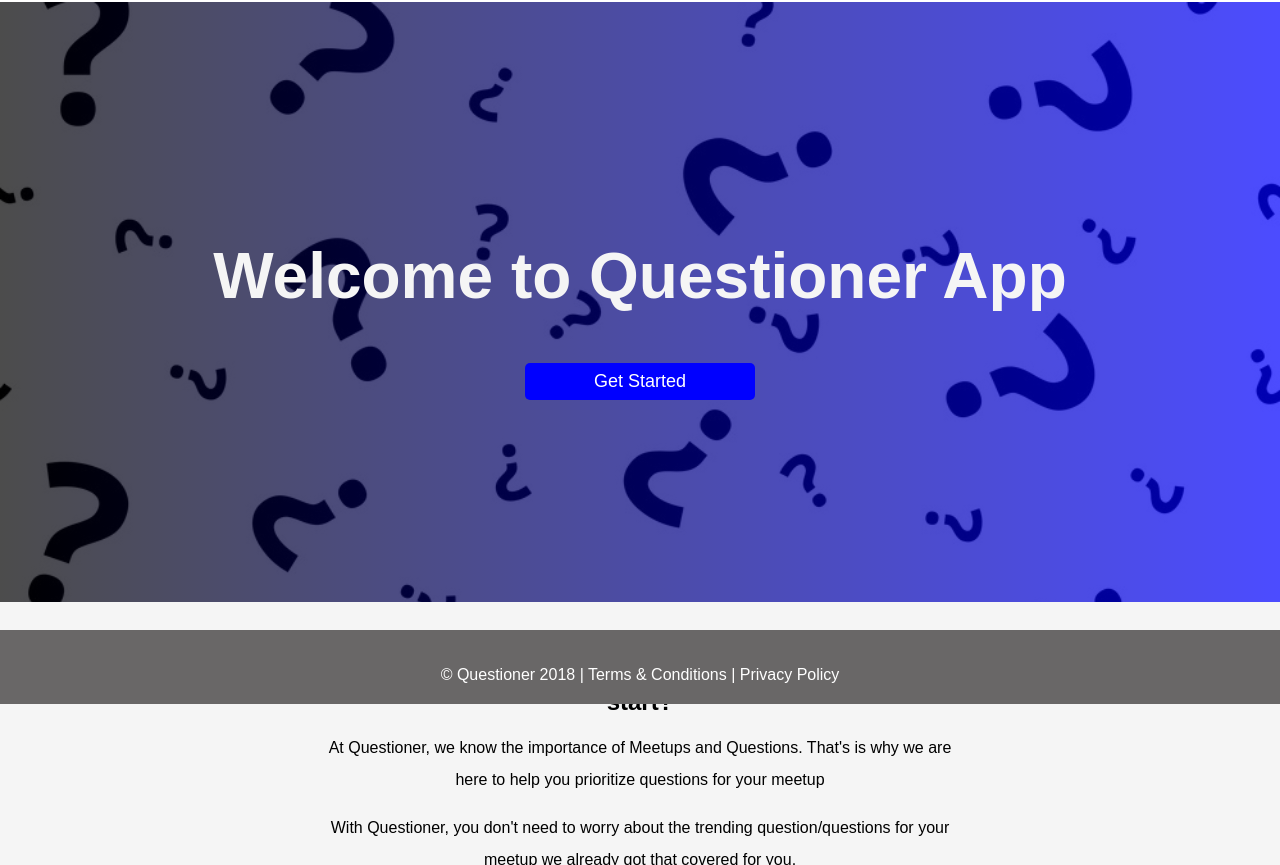
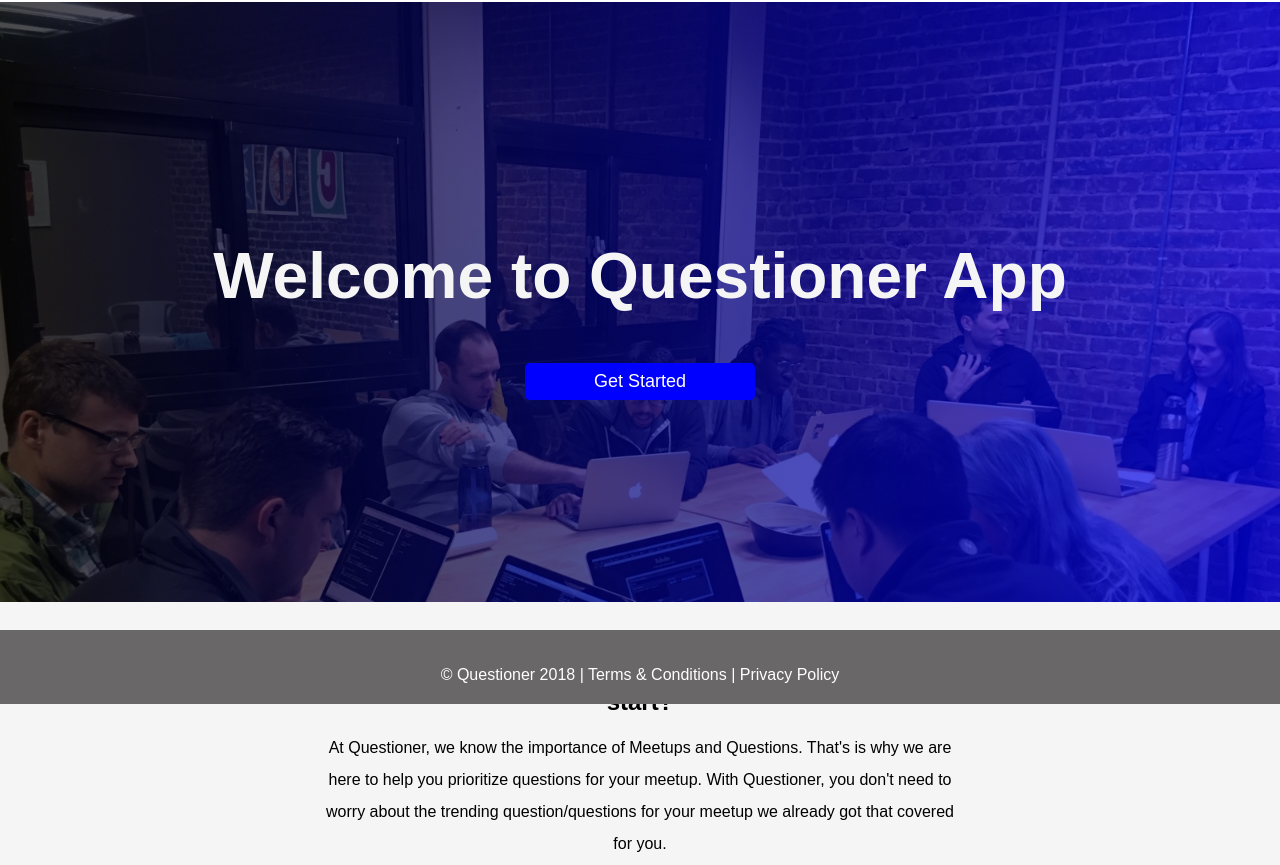
Before and after one commit to Akinmyde/Questioner, a plain HTML site: page UI/index.html in a window 1280 px wide. Shown: the part 96-961 px from the top of the page. Drawn offline with Linux system fonts and the light colour scheme.

Commit message:
[Bug #163020672] Change landing page image and about us message in a single paragraph

```diff
--- a/UI/index.html
+++ b/UI/index.html
@@ -35,10 +35,8 @@
       <div class="no-border">
         <h1>Need to use Questioner and have to idea of where to start?</h1>
         <p class="font16 center">
-            At Questioner, we know the importance of Meetups and Questions. That's is why we are here to help you prioritize questions for your meetup
-        </p>
-        <p class="font16 center">
-          With Questioner, you don't need to worry about the trending question/questions for your meetup we already got that covered for you.
+            At Questioner, we know the importance of Meetups and Questions. That's is why we are here to help you prioritize questions for your meetup.
+            With Questioner, you don't need to worry about the trending question/questions for your meetup we already got that covered for you.
         </p>
         <form method="post" action="sign-in.html">
           <button class="md" type="submit">Get Started</button>
--- a/UI/style.css
+++ b/UI/style.css
@@ -265,7 +265,7 @@ a {
   background-size: cover;
   margin: 0;
   height: 600px;
-  background-image: linear-gradient(to right, rgb(0, 0, 0,0.7), rgb(0, 0, 255,0.7)), url(../UI/image/bgimage.jpg);
+  background-image: linear-gradient(to right, rgb(0, 0, 0,0.7), rgb(0, 0, 255,0.7)), url(../UI/image/new-banner.jpeg);
   display: flex;
   justify-content: center;
   align-items: center;
```
Also changed, not shown: UI/image/new-banner.jpeg (added).
